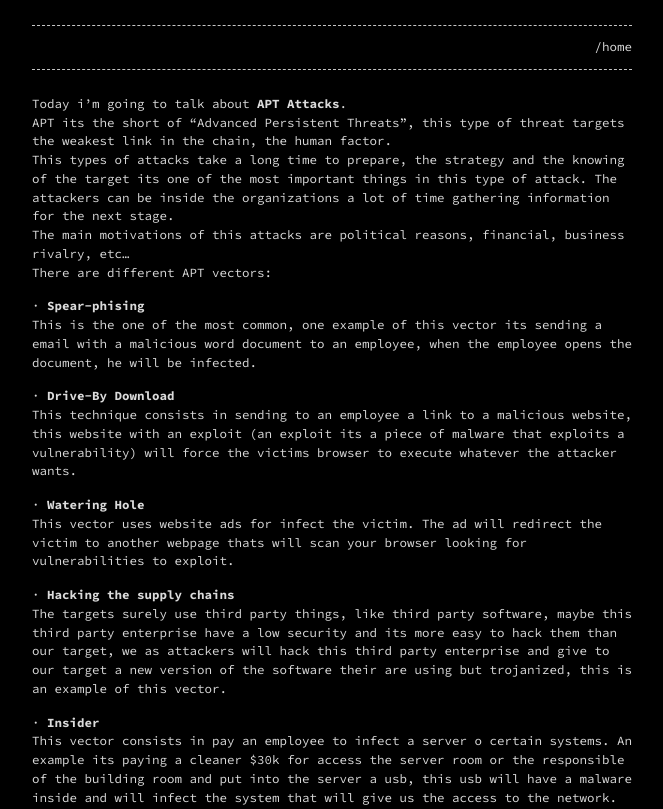
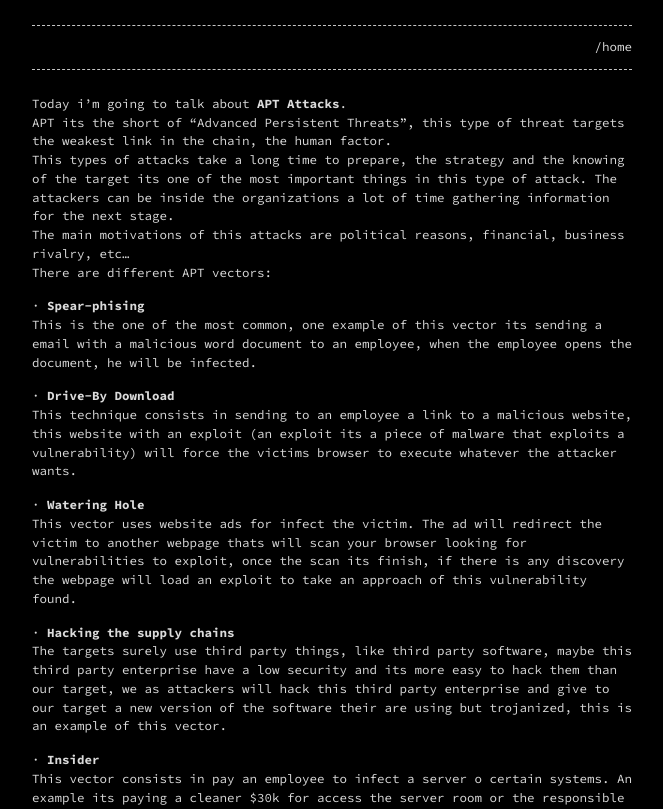
Before and after one commit to seKret-sys/posts, a Jekyll site: the page built from APT Attacks Basics.md, in a window 1280 px wide. Shown: the top 809 px of the page, without its empty margins (308-971 px from the left). Built offline with Jekyll 4.4.1, drawn with Linux system fonts in a browser that asks for light colours.

Commit message:
Update APT Attacks Basics.md

```diff
--- a/APT Attacks Basics.md
+++ b/APT Attacks Basics.md
@@ -17,7 +17,7 @@ This is the one of the most common, one example of this vector its sending a ema
 This technique consists in sending to an employee a link to a malicious website, this website with an exploit (an exploit its a piece of malware that exploits a vulnerability) will force the victims browser to execute whatever the attacker wants.
 
 · **Watering Hole**
-This vector uses website ads for infect the victim. The ad will redirect the victim to another webpage thats will scan your browser looking for vulnerabilities to exploit.
+This vector uses website ads for infect the victim. The ad will redirect the victim to another webpage thats will scan your browser looking for vulnerabilities to exploit, once the scan its finish, if there is any discovery the webpage will load an exploit to take an approach of this vulnerability found.
 
 · **Hacking the supply chains**
 The targets surely use third party things, like third party software, maybe this third party enterprise have a low security and its more easy to hack them than our target, we as attackers will hack this third party enterprise and give to our target a new version of the software their are using but trojanized, this is an example of this vector.
```
